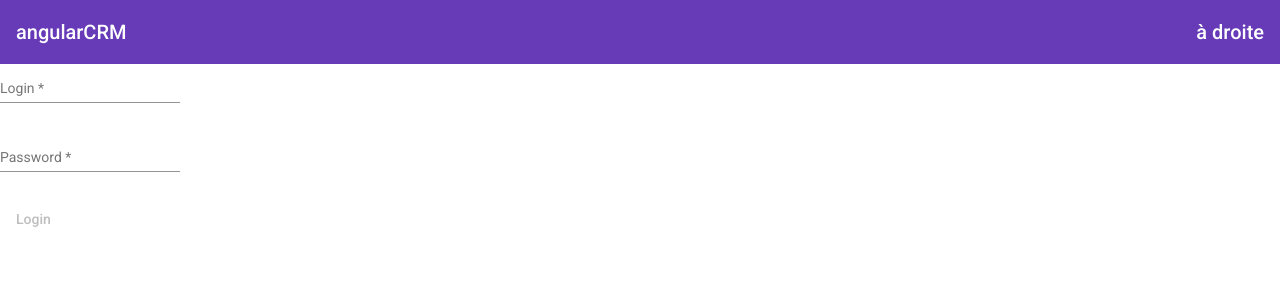
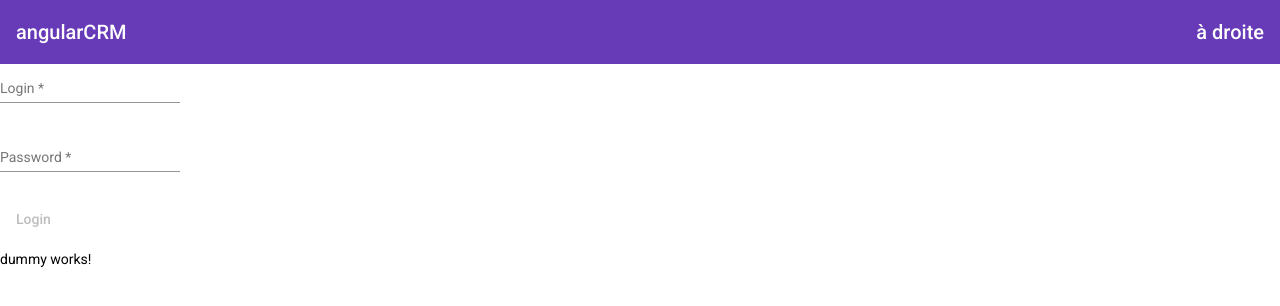
Before and after one commit to jollivetc/angularCRM-November, an Angular app: page / in a window 1280 px wide. Shown: the top 306 px of the page. Built offline with nearby package versions, Linux system fonts and the light colour scheme.

Commit message:
custom component

```diff
--- a/src/app/app.component.html
+++ b/src/app/app.component.html
@@ -5,3 +5,5 @@
 </mat-toolbar>
 
 <crm-login></crm-login>
+
+<crm-dummy></crm-dummy>
--- a/src/app/app.module.ts
+++ b/src/app/app.module.ts
@@ -7,11 +7,13 @@ import { AppComponent } from './app.component';
 import { LoginComponent } from './login/login.component';
 import { BrowserAnimationsModule } from '@angular/platform-browser/animations';
 import { AppMaterialModule } from './app-material.module';
+import { DummyComponent } from './component/dummy/dummy.component';
 
 @NgModule({
   declarations: [
     AppComponent,
-    LoginComponent
+    LoginComponent,
+    DummyComponent
   ],
   imports: [
     BrowserModule,
--- /dev/null
+++ b/src/app/component/dummy/dummy.component.html
@@ -0,0 +1 @@
+<p>dummy works!</p>
--- /dev/null
+++ b/src/app/component/dummy/dummy.component.ts
@@ -0,0 +1,15 @@
+import { Component, OnInit } from '@angular/core';
+
+@Component({
+  selector: 'crm-dummy',
+  templateUrl: './dummy.component.html',
+  styleUrls: ['./dummy.component.scss']
+})
+export class DummyComponent implements OnInit {
+
+  constructor() { }
+
+  ngOnInit(): void {
+  }
+
+}
```
Also changed, not shown: src/app/component/dummy/dummy.component.scss (added), 1 other file (tests, documents, lock files or other folders).
